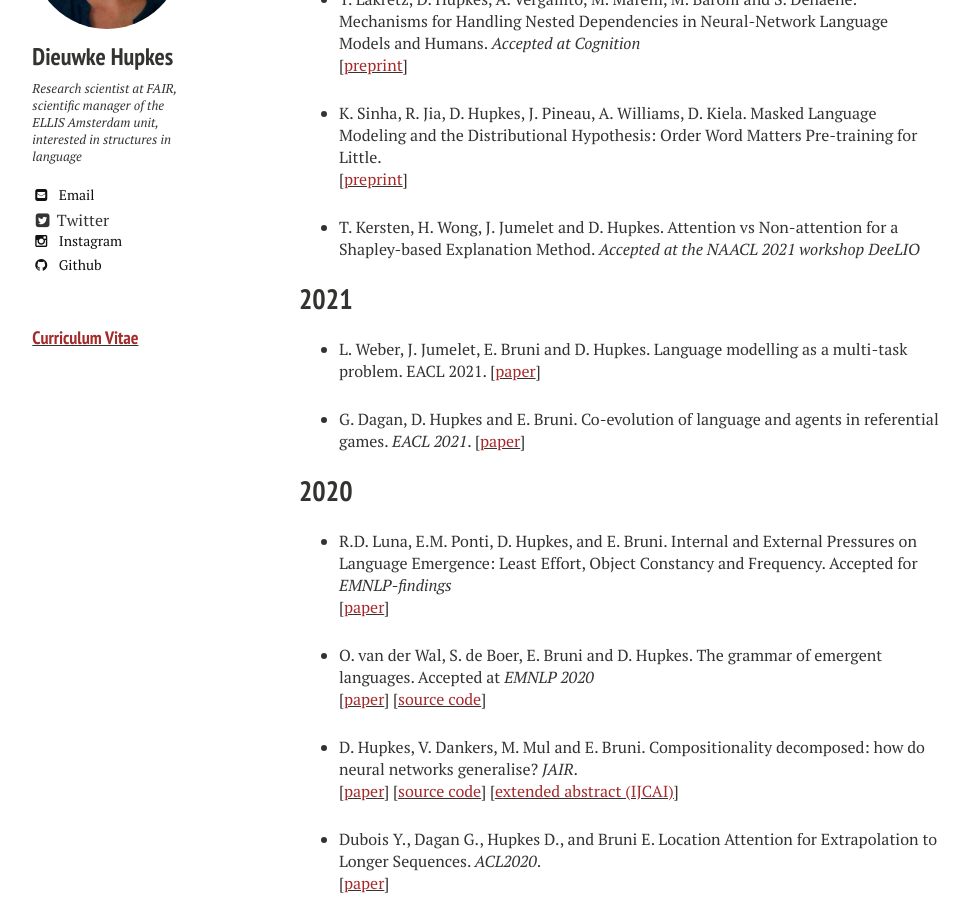
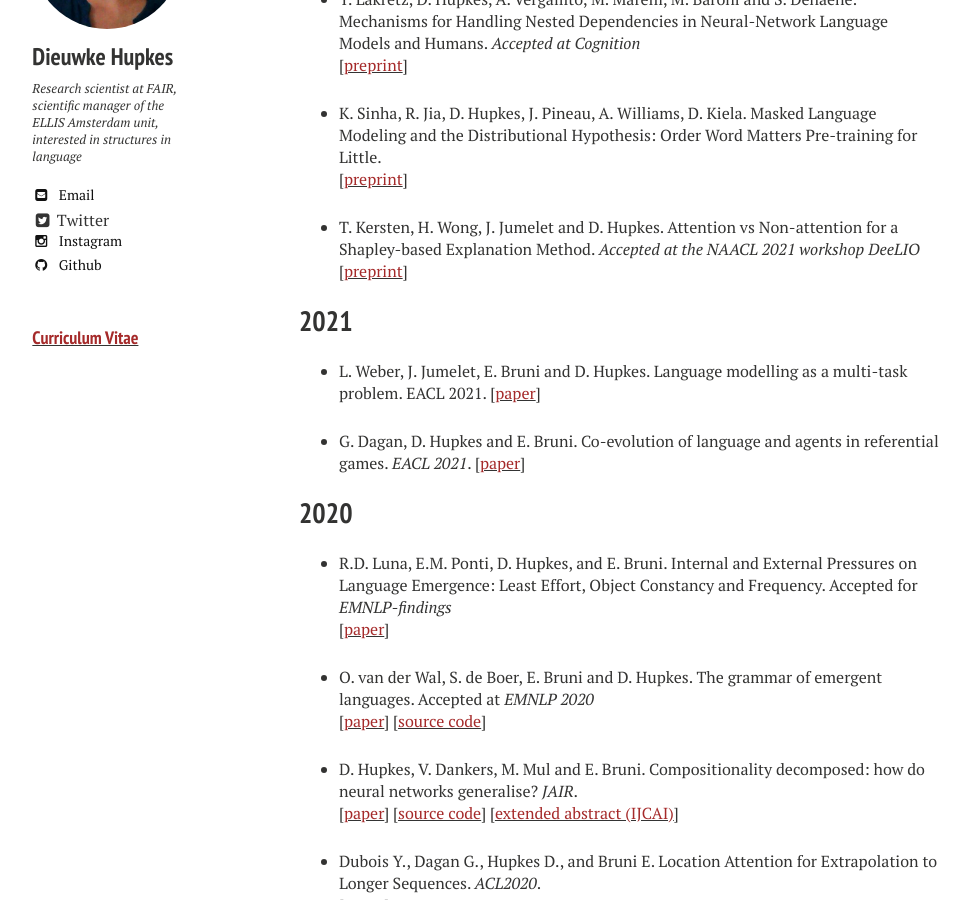
Before and after one commit to dieuwkehupkes/dieuwkehupkes.github.io, a Jekyll site: the page built from publications.md, in a window 1280 px wide and 900 px high, scrolled down 1245 px. Shown: the whole window, without its empty margins (21-990 px from the left). Built offline with Jekyll 4.4.1, drawn with Linux system fonts in a browser that asks for light colours; nearby versions of some CDN libraries.

Commit message:
Add link to Tom's paper

```diff
--- a/publications.md
+++ b/publications.md
@@ -21,6 +21,7 @@ You can also find me on <a href="https://scholar.google.com/citations?user=tAtSM
 \[[<font color="brown">preprint</font>](https://arxiv.org/pdf/2104.06644.pdf){:target="blank"}\]
 
 * T. Kersten, H. Wong, J. Jumelet and D. Hupkes. Attention vs Non-attention for a Shapley-based Explanation Method. *Accepted at the NAACL 2021 workshop DeeLIO*
+\[[<font color="brown">preprint</font>](https://arxiv.org/abs/2104.12424){:target="blank"}\]
 
 ## 2021
 
```
